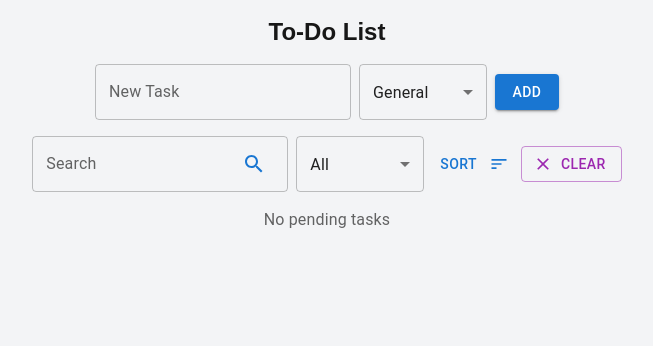
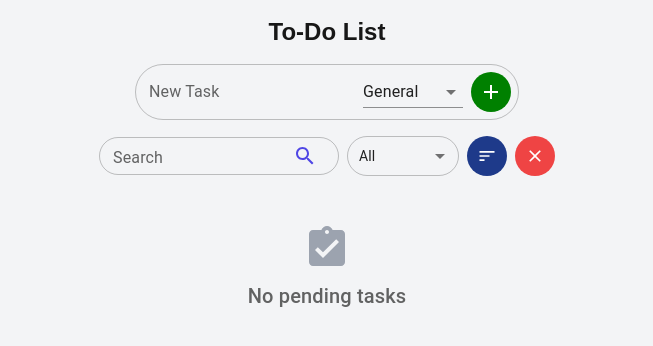
Before and after one commit to Gas-nontachai/Skuberg_Test_Frontend_ToDoList_Nontachai, a Next.js app: page / in a window 1280 px wide. Shown: the top 346 px of the page, without its empty margins (313-966 px from the left). Built offline with nearby package versions, Linux system fonts and the light colour scheme.

Commit message:
to do list done

```diff
--- a/src/app/components/Task/Update.tsx
+++ b/src/app/components/Task/Update.tsx
@@ -1,6 +1,6 @@
 "use client";
 import React, { useEffect, useState } from "react";
-import Swal from 'sweetalert2';
+import Swal from "sweetalert2";
 import {
     Dialog,
     DialogActions,
@@ -15,6 +15,7 @@ import {
 } from "@mui/material";
 import { Task } from "@/misc/types";
 import { useTask } from "@/hook/hooks";
+
 const { getTaskByID, updateTaskBy } = useTask();
 
 interface UpdateTaskProps {
@@ -43,7 +44,7 @@ const UpdateTask: React.FC<UpdateTaskProps> = ({ onClose, open, onRefresh, task_
             const res = await getTaskByID({ task_id });
             setTask(res);
         } catch (error) {
-            console.error("Error fetching tasks:", error);
+            console.error("Error fetching task:", error);
         }
     };
 
@@ -57,6 +58,9 @@ const UpdateTask: React.FC<UpdateTaskProps> = ({ onClose, open, onRefresh, task_
                 position: "top-end",
                 showConfirmButton: false,
                 timer: 2000,
+                background: "#f3f4f6",
+                color: "#111827",
+                iconColor: "#10b981",
             });
             onRefresh();
             onClose();
@@ -65,27 +69,42 @@ const UpdateTask: React.FC<UpdateTaskProps> = ({ onClose, open, onRefresh, task_
             Swal.fire({
                 icon: "error",
                 title: "Failed to update task!",
+                background: "#fef2f2",
+                color: "#7f1d1d",
+                iconColor: "#dc2626",
             });
         }
     };
 
     return (
-        <Dialog open={open} onClose={onClose} fullWidth maxWidth="sm">
-            <DialogTitle className="font-bold text-lg">Update Task</DialogTitle>
-            <DialogContent className="space-y-4">
+        <Dialog
+            open={open}
+            onClose={onClose}
+            fullWidth
+            maxWidth="sm"
+            sx={{
+                "& .MuiDialog-paper": { borderRadius: "20px", padding: "16px" },
+            }}
+        >
+            <DialogTitle sx={{ fontWeight: "bold", fontSize: "1.25rem" }}>
+                ✏️ Update Task
+            </DialogTitle>
+
+            <DialogContent sx={{ display: "flex", flexDirection: "column", gap: 2 }}>
                 <TextField
                     label="Task Name"
                     fullWidth
                     value={task.text}
                     onChange={(e) => setTask({ ...task, text: e.target.value })}
                     required
+                    sx={{ borderRadius: "10px", marginTop: "8px" }}
                 />
 
                 <Select
-                    label="Category"
                     fullWidth
                     value={task.category}
                     onChange={(e) => setTask({ ...task, category: e.target.value })}
+                    sx={{ borderRadius: "10px" }}
                 >
                     <MenuItem value="General">General</MenuItem>
                     <MenuItem value="Work">Work</MenuItem>
@@ -103,20 +122,23 @@ const UpdateTask: React.FC<UpdateTaskProps> = ({ onClose, open, onRefresh, task_
                                     completedAt: e.target.checked ? new Date() : undefined,
                                 })
                             }
+                            sx={{ color: task.completed ? "#10b981" : "" }}
                         />
                     }
                     label="Mark as Completed"
                 />
             </DialogContent>
 
-            <DialogActions className="px-4 py-2">
-                <Button onClick={onClose} color="error" className="font-bold">Cancel</Button>
-                <Button onClick={handleUpdate} variant="contained" color="primary" className="font-bold">
+            <DialogActions sx={{ paddingX: "16px", paddingBottom: "16px" }}>
+                <Button onClick={onClose} variant="outlined" color="error" sx={{ borderRadius: "10px" }}>
+                    Cancel
+                </Button>
+                <Button onClick={handleUpdate} variant="contained" sx={{ borderRadius: "10px", backgroundColor: "#10b981", "&:hover": { backgroundColor: "#059669" } }}>
                     Save Changes
                 </Button>
             </DialogActions>
         </Dialog>
-    )
-}
+    );
+};
 
-export default UpdateTask
+export default UpdateTask;
--- a/src/app/page.tsx
+++ b/src/app/page.tsx
@@ -1,9 +1,9 @@
 "use client";
 import React, { useEffect, useState } from "react";
 import Swal from 'sweetalert2';
-import { CircularProgress, Typography, TextField, Button, List, ListItem, IconButton, Checkbox, Select, Menu, MenuItem, Collapse, InputAdornment } from "@mui/material";
-import { Visibility, VisibilityOff, Search, ArrowDownward, ArrowUpward } from "@mui/icons-material";
-import { Delete, Edit, Sort, Clear } from "@mui/icons-material";
+import { CircularProgress, Typography, TextField, Button, List, ListItem, IconButton, Checkbox, Box, Select, Menu, MenuItem, Collapse, InputAdornment } from "@mui/material";
+import { Visibility, VisibilityOff, Search, ArrowDownward, ArrowUpward, AssignmentTurnedIn } from "@mui/icons-material";
+import { Delete, Edit, Sort, Clear, Add } from "@mui/icons-material";
 import { formatDate } from "@/utils/date-helper"
 import { generateID } from "@/utils/generator-id"
 import { Task } from "@/misc/types";
@@ -218,25 +218,50 @@ const TodoListPage: React.FC = () => {
           variant="outlined"
           value={task.text}
           onChange={(e) => setTask({ ...task, text: e.target.value })}
-          className="w-64"
-        />
+          className="w-96"
+          sx={{
+            "& .MuiOutlinedInput-root": {
+              borderRadius: "999px", // ทำให้เป็นวงรี
+              paddingRight: "8px",
+            },
+          }}
+          InputProps={{
+            endAdornment: (
+              <InputAdornment position="end">
                 <Select
-          value={category}
+                  value={task.category || ""}
                   onChange={(e) => setTask({ ...task, category: e.target.value })}
-          className="w-32"
+                  displayEmpty
+                  variant="standard"
+                  sx={{ minWidth: "100px", marginRight: "8px" }} // ปรับขนาดและระยะห่าง
                 >
-          {
-            task_category_option.map((option) => (
+                  {task_category_option.map((option) => (
                     <MenuItem key={option} value={option}>
                       {option}
                     </MenuItem>
-            ))
-          }
+                  ))}
                 </Select>
-        <Button variant="contained" color="primary" onClick={addTask}>
-          Add
-        </Button>
+                <IconButton
+                  onClick={addTask}
+                  sx={{
+                    backgroundColor: "green",
+                    color: "white",
+                    borderRadius: "50%",
+                    width: "40px",
+                    height: "40px",
+                    "&:hover": {
+                      backgroundColor: "darkgreen",
+                    },
+                  }}
+                >
+                  <Add />
+                </IconButton>
+              </InputAdornment>
+            ),
+          }}
+        />
       </div>
+
       <div className="flex items-center gap-2 mb-4">
         <TextField
           label="Search"
@@ -248,61 +273,88 @@ const TodoListPage: React.FC = () => {
               fetchTasks();
             }
           }}
-          className="w-64"
+          className="w-60"
+          size="small"
+          sx={{
+            "& .MuiOutlinedInput-root": {
+              borderRadius: "999px",
+              fontSize: "14px",
+            },
+          }}
           InputProps={{
             endAdornment: (
               <InputAdornment position="end">
-                <IconButton onClick={fetchTasks} color="primary">
+                <IconButton onClick={fetchTasks} sx={{ color: "#4F46E5" }}>
                   <Search />
                 </IconButton>
               </InputAdornment>
             ),
           }}
         />
+
         <Select
           value={filter_category}
           onChange={(e) => setFilterCategory(e.target.value)}
-          className="w-32"
+          displayEmpty
+          className="w-28"
+          sx={{
+            borderRadius: "999px",
+            height: "40px",
+            fontSize: "14px",
+            backgroundColor: "#F3F4F6",
+            "& .MuiSelect-select": {
+              padding: "8px 12px",
+            },
+          }}
         >
           <MenuItem value="All">All</MenuItem>
-          {
-            task_category_option.map((option) => (
+          {task_category_option.map((option) => (
             <MenuItem key={option} value={option}>
               {option}
             </MenuItem>
-            ))
-          }
+          ))}
         </Select>
-        <div className="flex gap-2">
-          <Button
-            className="bg-gray-200 p-2 rounded-md text-sm text-gray-700 flex items-center gap-1"
-            onClick={(event) => { setAnchorEl(event.currentTarget) }}
-            endIcon={<Sort />}
+
+        <IconButton
+          onClick={(event) => setAnchorEl(event.currentTarget)}
+          sx={{
+            backgroundColor: "#1E3A8A",
+            color: "white",
+            borderRadius: "50%",
+            width: "40px",
+            height: "40px",
+            "&:hover": { backgroundColor: "#1D4ED8" },
+          }}
         >
-            Sort
-          </Button>
+          <Sort fontSize="small" />
+        </IconButton>
         <Menu
           anchorEl={anchorEl}
           open={Boolean(anchorEl)}
-            onClose={() => { setAnchorEl(null) }}
+          onClose={() => setAnchorEl(null)}
         >
           <MenuItem onClick={() => toggleSort("createdAt")}>
             จัดเรียงตามวันที่
-              {sort_order.name === "createdAt" && (sort_order.order === "ASC" ? <ArrowUpward fontSize="small" /> : <ArrowDownward fontSize="small" />)}
+            {sort_order.name === "createdAt" && (
+              sort_order.order === "ASC" ? <ArrowUpward fontSize="small" /> : <ArrowDownward fontSize="small" />
+            )}
           </MenuItem>
         </Menu>
+
+        <IconButton
+          onClick={clearFilters}
+          sx={{
+            backgroundColor: "#EF4444",
+            color: "white",
+            borderRadius: "50%",
+            width: "40px",
+            height: "40px",
+            "&:hover": { backgroundColor: "#DC2626" },
+          }}
+        >
+          <Clear fontSize="small" />
+        </IconButton>
       </div>
-        <Button
-          variant="outlined"
-          color="secondary"
-          onClick={clearFilters}
-          startIcon={<Clear />}
-          className="ml-2"
-        >
-          Clear
-        </Button>
-      </div>
-
       {
         loading == true ? (
           <div style={{ display: "flex", justifyContent: "center", margin: "20px 0" }}>
@@ -311,10 +363,9 @@ const TodoListPage: React.FC = () => {
         ) : incompleteTasks.length > 0 ? (
           <>
             {incompleteTasks.map((t, index) => (
-              <List className="w-full max-w-md bg-white rounded-lg shadow-md mb-4" key={index}>
+              <List className="w-full max-w-md bg-white " key={index}>
                 <ListItem
                   key={index}
-                  className="border-b last:border-b-0 border-gray-200"
                   secondaryAction={
                     <>
                       <IconButton edge="end" aria-label="edit" onClick={() => { handleEdit(t.task_id) }}>
@@ -327,49 +378,64 @@ const TodoListPage: React.FC = () => {
                   }
                 >
                   <Checkbox checked={t.completed} onChange={() => toggleTaskCompletion(t.task_id, true)} />
-                  <div style={{ textDecoration: t.completed ? "line-through" : "none" }}>
-                    {t.text}
-                    <div>
+                  <Box sx={{ mb: 2 }}>
+                    <Typography variant="body1">{t.text}</Typography>
+                    <Box >
                       <Typography variant="body2" color="textSecondary">
                         Category: {t.category}
                       </Typography>
                       <Typography variant="body2" color="textSecondary">
-                        Created: {formatDate(t.createdAt, 'dd/MM/yyyy HH:mm:ss')}
+                        Created: {formatDate(t.createdAt, "dd/MM/yyyy HH:mm:ss")}
                       </Typography>
-                    </div>
-                  </div>
+                    </Box>
+                  </Box>
                 </ListItem>
               </List>
             ))}
           </>
         ) : (
-          <Typography variant="body1" color="textSecondary" align="center">
+          <Box display="flex" flexDirection="column" alignItems="center" mt={4}>
+            <AssignmentTurnedIn sx={{ fontSize: 48, color: "#9CA3AF" }} />
+            <Typography variant="h6" color="textSecondary" sx={{ fontWeight: "500", mt: 1 }}>
               No pending tasks
             </Typography>
+          </Box>
         )
       }
 
       {
         completedTasks.length > 0 && (
           <>
-            <div className="flex justify-between items-center mb-4">
-              <Typography variant="h6" className="font-bold">Completed Tasks</Typography>
+            <div className="flex justify-between items-center mb-4 mt-8">
+              <Typography variant="h6" className="font-bold text-gray-800">
+                ✅ Completed Tasks
+              </Typography>
+
               <Button
-                variant="text"
-                color="primary"
+                variant="contained"
                 onClick={() => setShowCompleted(!showCompleted)}
-                className="text-blue-500"
                 startIcon={showCompleted ? <VisibilityOff /> : <Visibility />}
+                size="small"
+                sx={{
+                  backgroundColor: showCompleted ? "#f87171" : "#3b82f6",
+                  color: "white",
+                  "&:hover": {
+                    backgroundColor: showCompleted ? "#dc2626" : "#2563eb",
+                  },
+                  paddingX: "12px",
+                  borderRadius: "10px",
+                  textTransform: "none",
+                  marginLeft: "10px",
+                }}
               >
                 {showCompleted ? "Hide" : "Show"}
               </Button>
             </div>
-            <Collapse in={showCompleted} className="w-full max-w-md bg-white rounded-lg shadow-md" >
+            <Collapse in={showCompleted} className="w-full max-w-md bg-white  " >
               <List >
                 {completedTasks.map((t, index) => (
                   <ListItem
                     key={index}
-                    className="border-b last:border-b-0 border-gray-200"
                     secondaryAction={
                       <>
                         <IconButton edge="end" aria-label="delete" onClick={() => deleteTask(t.task_id)}>
@@ -382,20 +448,20 @@ const TodoListPage: React.FC = () => {
                       checked={t.completed}
                       onChange={() => toggleTaskCompletion(t.task_id, false)}
                     />
-                    <div style={{ textDecoration: t.completed ? "line-through" : "none" }}>
-                      {t.text}
-                      <div>
+                    <Box sx={{ textDecoration: t.completed ? "line-through" : "none", mb: 2 }}>
+                      <Typography variant="body1">{t.text}</Typography>
+                      <Box sx={{ pl: 2 }}>
                         <Typography variant="body2" color="textSecondary">
                           Category: {t.category}
                         </Typography>
                         <Typography variant="body2" color="textSecondary">
-                          Created: {formatDate(t.createdAt, 'dd/MM/yyyy HH:mm:ss')}
+                          Created: {formatDate(t.createdAt, "dd/MM/yyyy HH:mm:ss")}
                         </Typography>
                         <Typography variant="body2" color="textSecondary">
-                          Completed: {formatDate(t.completedAt, 'dd/MM/yyyy HH:mm:ss')}
+                          Completed: {t.completedAt ? formatDate(t.completedAt, "dd/MM/yyyy HH:mm:ss") : "Not completed"}
                         </Typography>
-                      </div>
-                    </div>
+                      </Box>
+                    </Box>
                   </ListItem>
                 ))}
               </List>
```
Lines whose indentation alone changed are shown as unchanged.
